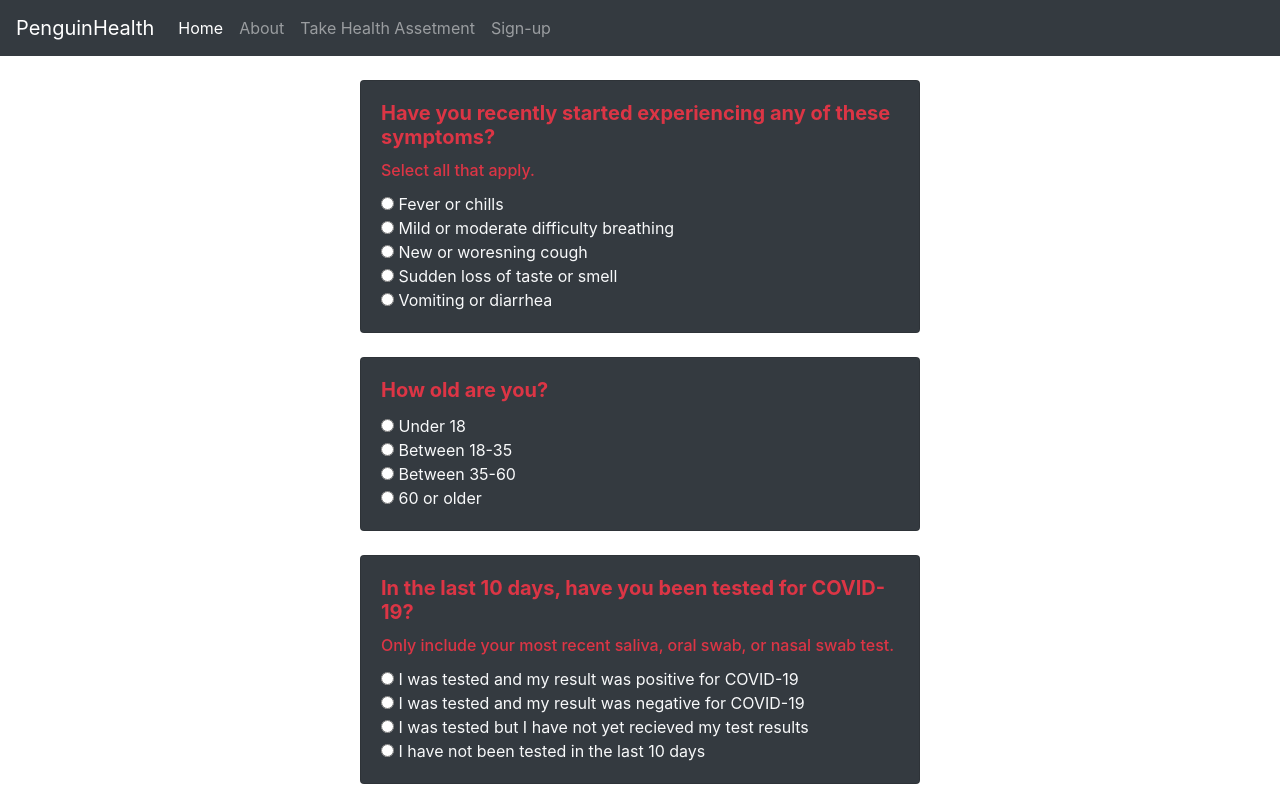
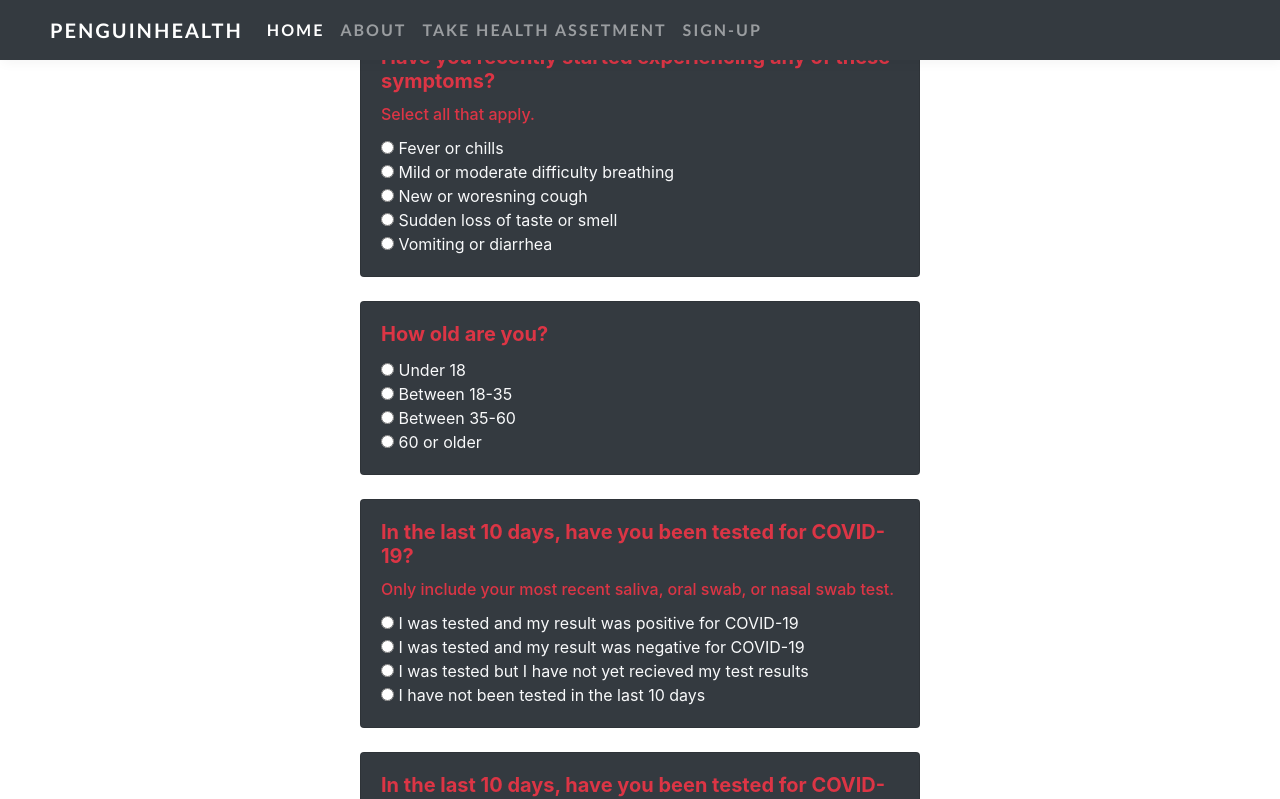
Before and after one commit to dev-aniketsingh/PenguinHealth, an Angular app: page /covid-question in a window 1280 px wide. Shown: the top 799 px of the page. Built offline with nearby package versions, Linux system fonts and the light colour scheme.

Commit message:
added css to navbar

```diff
--- a/penguinHealthApp/src/app/sign-up/sign-up.component.html
+++ b/penguinHealthApp/src/app/sign-up/sign-up.component.html
@@ -32,7 +32,7 @@
     <div class="card">
         <div class="card-body">
           <h1 class="text-center">
-Sign-up
+      Sign-up
         </h1>
           <p class="text-center">Welcome message goes here.....</p>
           <form>
--- a/src/app/about/about.component.html
+++ b/src/app/about/about.component.html
@@ -128,7 +128,7 @@
                        <a
                          class="social-icon text-xs-center"
                          target="_blank"
-                         href="www.github.com/singhaniket98"
+                         href="https://www.github.com/singhaniket98"
                        >
                          <i class="fa fa-github"></i>
                        </a>
--- a/src/app/covid-question/covid-question.component.scss
+++ b/src/app/covid-question/covid-question.component.scss
@@ -0,0 +1,18 @@
+nav{
+	display:flex;
+	justify-content: space-between;
+	align-items: center;
+	text-transform: uppercase;
+	font-weight: 600;
+	letter-spacing: 2px;
+	font-family: calibri;
+	position: fixed;
+    top: 0;
+	left: 0;
+	width:100%;
+	box-sizing: border-box;
+	padding: 10px 50px;
+	background-color:#F4F7FF;
+	box-shadow:2px 2px 12px rgba(0,0,0,0.05);
+	z-index: 1;
+}
--- a/src/app/home/home.component.scss
+++ b/src/app/home/home.component.scss
@@ -1,3 +1,22 @@
 body {
   background-image: url("https://i.pinimg.com/originals/a7/3c/bd/a73cbdd9a7917c5c9a65b5d4c2bb5f1b.jpg");
 }
+
+nav{
+	display:flex;
+	justify-content: space-between;
+	align-items: center;
+	text-transform: uppercase;
+	font-weight: 600;
+	letter-spacing: 2px;
+	font-family: calibri;
+	position: fixed;
+    top: 0;
+	left: 0;
+	width:100%;
+	box-sizing: border-box;
+	padding: 10px 50px;
+	background-color:#F4F7FF;
+	box-shadow:2px 2px 12px rgba(0,0,0,0.05);
+	z-index: 1;
+}
```
